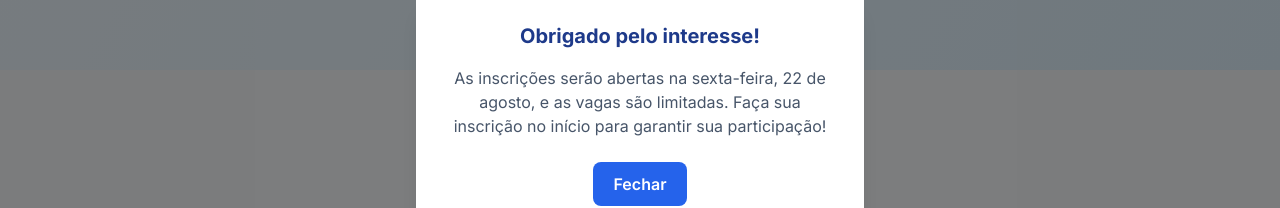
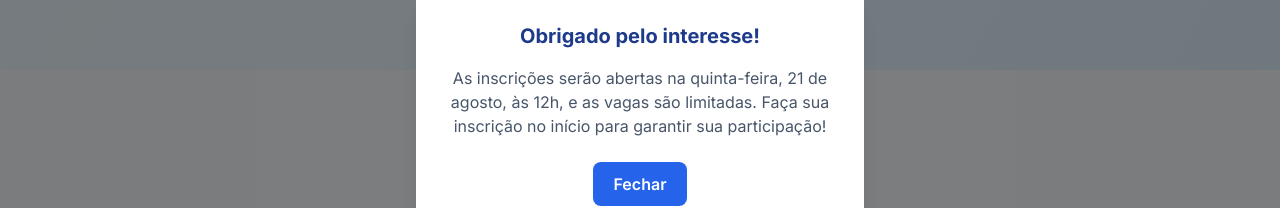
Before and after one commit to raulfranca/cursoia, a plain HTML site: page index.html in a window 1280 px wide. Both pictures are taken after a click on the button "Inscreva-se agora". Shown: the part 286-494 px from the top of the page. Drawn offline with nearby package versions, Linux system fonts and the light colour scheme.

Commit message:
Update index.html - 21/08 às 12h

```diff
--- a/index.html
+++ b/index.html
@@ -113,7 +113,7 @@
     <div id="signupModal" class="fixed inset-0 bg-black bg-opacity-50 flex items-center justify-center p-4 z-50 hidden">
         <div class="bg-white rounded-lg shadow-xl p-8 max-w-md w-full text-center">
             <h3 class="text-xl font-bold text-blue-900 mb-4">Obrigado pelo interesse!</h3>
-            <p class="text-slate-600 mb-6">As inscrições serão abertas na sexta-feira, 22 de agosto, e as vagas são limitadas. Faça sua inscrição no início para garantir sua participação!</p>
+            <p class="text-slate-600 mb-6">As inscrições serão abertas na quinta-feira, 21 de agosto, às 12h, e as vagas são limitadas. Faça sua inscrição no início para garantir sua participação!</p>
             <button id="closeModalButton" class="btn btn-primary">Fechar</button>
         </div>
     </div>
```
